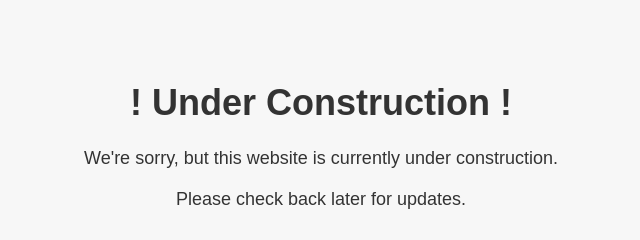
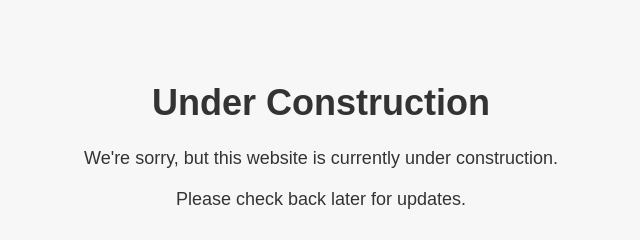
Before and after one commit to jdarcyryan/site-prod, a plain HTML site: page index.html in a window 1280 px wide. Shown: the top 240 px of the page, 319-959 px from the left. Drawn offline with Linux system fonts and the light colour scheme.

Commit message:
Update index.html
Removed !'s from heading

```diff
--- a/index.html
+++ b/index.html
@@ -29,7 +29,7 @@
   </style>
 </head>
 <body>
-  <h1>! Under Construction !</h1>
+  <h1>Under Construction</h1>
   <p>We're sorry, but this website is currently under construction.</p>
   <p>Please check back later for updates.</p>
   <img src="Builder.png" alt="Builder">
```
